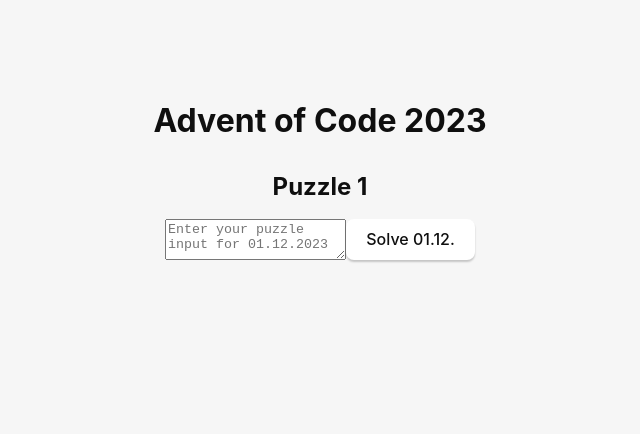
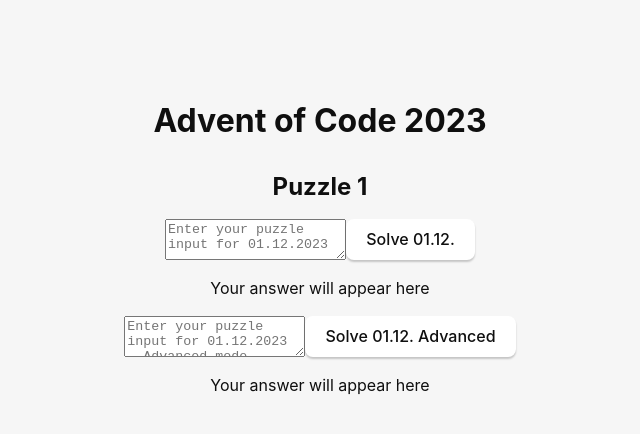
Before and after one commit to plumberpumpkin/AoC23, a Svelte app: page / in a window 1280 px wide. Shown: the top 434 px of the page, without its empty margins (320-960 px from the left). Built offline with nearby package versions, Linux system fonts and the light colour scheme.

Commit message:
puzzle 1 input processing - advanced puzzle

```diff
--- a/src/App.svelte
+++ b/src/App.svelte
@@ -1,6 +1,7 @@
 <script>
   import Greet from './lib/Greet.svelte'
   import Puzzle1 from "./lib/Puzzle1.svelte";
+  import Puzzle1Advanced from "./lib/Puzzle1Advanced.svelte";
 </script>
 
 <main class="container">
@@ -9,5 +10,8 @@
   <div class="row">
     <Puzzle1/>
   </div>
+  <div class="row">
+    <Puzzle1Advanced/>
+  </div>
 
 </main>
--- a/src/lib/Puzzle1.svelte
+++ b/src/lib/Puzzle1.svelte
@@ -2,7 +2,7 @@
     import {invoke}  from "@tauri-apps/api/tauri";
 
     let input1 = "";
-    let result1 = "";
+    let result1 = "Your answer will appear here";
 
     async function puzzle1(){
         result1 = await invoke("puzzle1", { input: input1 })
--- /dev/null
+++ b/src/lib/Puzzle1Advanced.svelte
@@ -0,0 +1,18 @@
+<script>
+    import {invoke}  from "@tauri-apps/api/tauri";
+
+    let input1a = "";
+    let result1a = "Your answer will appear here";
+
+    async function puzzle1(){
+        result1a = await invoke("puzzle1advanced", { input: input1a })
+    }
+</script>
+
+<div>
+    <form class="row" on:submit|preventDefault={puzzle1}>
+        <textarea id="puzzle1-input" placeholder="Enter your puzzle input for 01.12.2023 - Advanced mode" bind:value={input1a}/>
+        <button type="submit">Solve 01.12. Advanced</button>
+    </form>
+    <p>{result1a}</p>
+</div>
```
Also changed, not shown: 2 other files (tests, documents, lock files or other folders).
